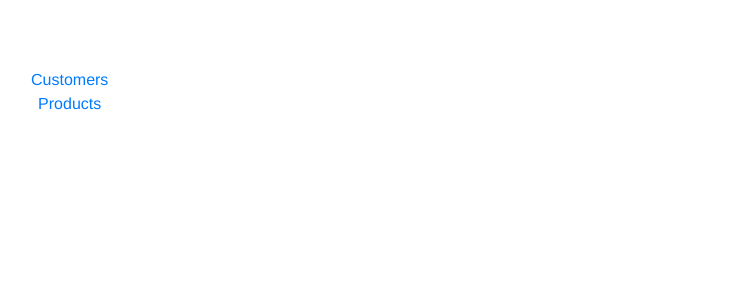
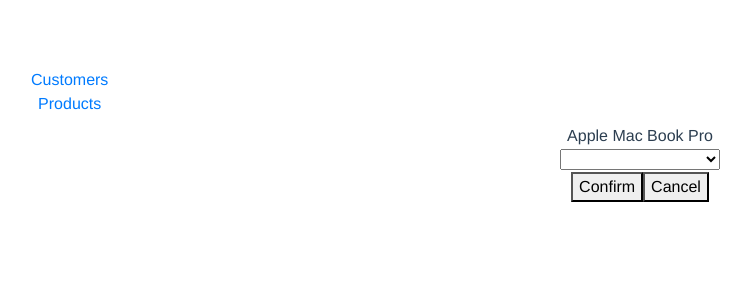
Before and after one commit to boris7ran/VueStoreApp, a Vue app: page /products/1 in a window 1280 px wide. Shown: the top 300 px of the page, without its empty margins (0-752 px from the left). Built offline with nearby package versions, Linux system fonts and the light colour scheme.

Commit message:
Zadatak 8

```diff
--- a/src/components/AppProducts.vue
+++ b/src/components/AppProducts.vue
@@ -7,6 +7,9 @@
                 {{ product.id }}. {{ product.name }} Quantity: {{ product.quantity}}
                 <button @click="handleIncrease(product)">+</button>
                 <button @click="handleDecrease(product)">-</button>
+                <router-link :to="routeToProduct(product)">
+                    <button>Buy</button>
+                </router-link>
             </li>
         </ul>
     </div>
@@ -30,6 +33,10 @@
 
         handleDecrease(product){
             productService.decrement(product);
+        },
+
+        routeToProduct(product){
+            return `/products/${product.id}`
         }
     },
 
--- a/src/components/CustomerPurchases.vue
+++ b/src/components/CustomerPurchases.vue
@@ -15,6 +15,7 @@
 
 <script>
 import {customerService} from '@/services/CustomerService'
+import {productService} from '@/services/ProductService'
 
 export default {
 
--- /dev/null
+++ b/src/components/SingleProduct.vue
@@ -0,0 +1,61 @@
+<template>
+    <div>
+        {{ product.name }}
+        <br/>
+        <template v-if="product.quantity">
+        <select v-model="customer">
+            <option v-for="(customer, index) in customers" :key="index" :value="customer">
+                {{ customer.fullName }}
+            </option>
+        </select>
+        <div>
+            <button @click="buyProduct">Confirm</button>
+            <button @click="cancelBuying">Cancel</button>
+        </div>
+        </template>
+        <template v-else>
+            <button @click="cancelBuying">Return to Products</button>
+        </template>
+    </div>
+</template>
+
+<script>
+import {customerService} from '@/services/CustomerService.js'
+import {productService} from '@/services/ProductService'
+
+export default {
+    data() {
+        return {
+            customer: null,
+            customers: customerService.list()
+        }
+    },
+
+    methods: {
+        buyProduct() {
+            if (!this.customer){
+                alert('Customer not selected!')
+            }
+            else {
+                customerService.addProductToCustomer(this.customer, this.product);
+                productService.decrement(this.product);
+                this.$router.push(`/customers/${this.customer.id}`)
+            }
+        },
+
+        cancelBuying(){
+            this.$router.push('/products')
+        },
+    },
+
+    computed: {
+        product () {
+            return productService.find(this.$route.params.id)
+        }
+    }
+}
+</script>
+
+<style>
+
+</style>
--- a/src/main.js
+++ b/src/main.js
@@ -7,11 +7,13 @@
 import AppCustomers from '@/components/AppCustomers'
 import AppProducts from '@/components/AppProducts'
 import CustomerPurchases from '@/components/CustomerPurchases'
+import SingleProduct from '@/components/SingleProduct'
 
 const routes = [
   { path: '/customers', component: AppCustomers},
   { path: '/products', component: AppProducts},
-  { path: '/customers/:id', component: CustomerPurchases}
+  { path: '/customers/:id', component: CustomerPurchases},
+  { path: '/products/:id', component: SingleProduct}
 ]
 
 const router = new VueRouter({
```
